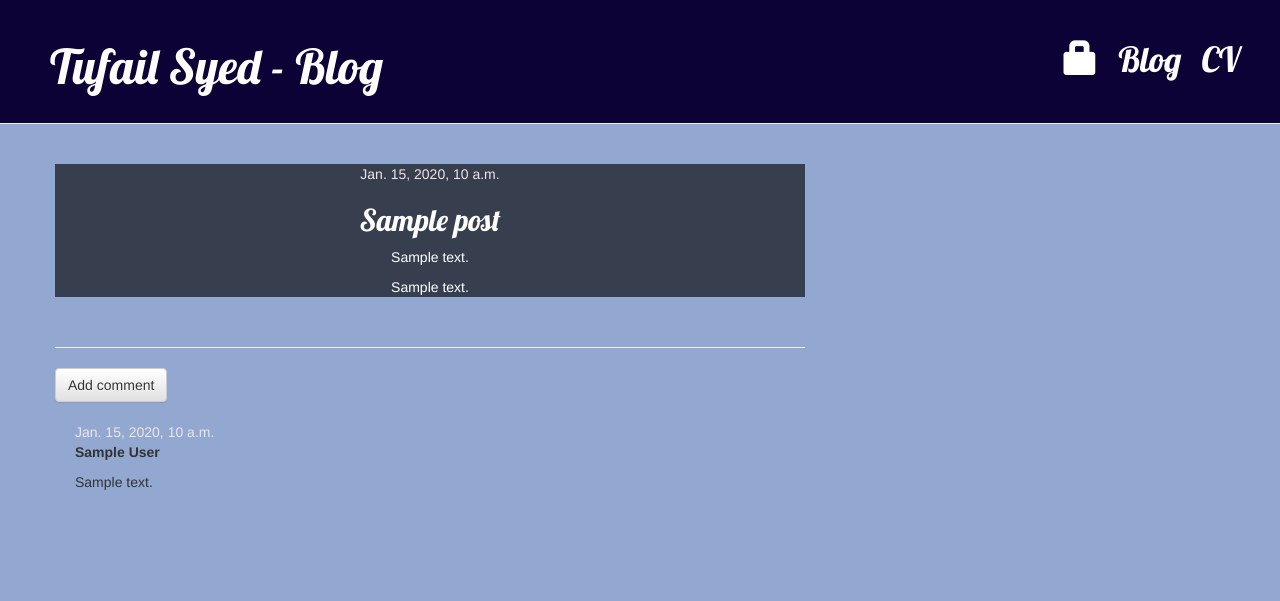
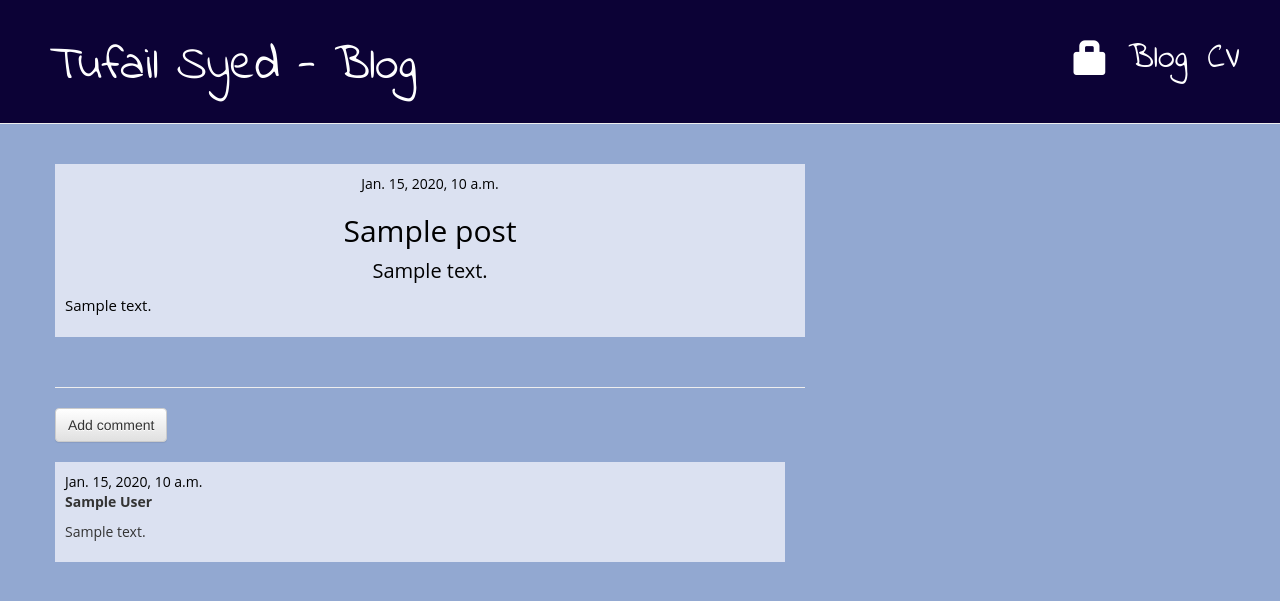
Before and after one commit to TufailSyed/my-first-blog, a Django app: page /post/1/ in a window 1280 px wide. Shown: the top 601 px of the page. Run offline with Django 3.2, Linux system fonts and the light colour scheme; tables that the repository leaves empty hold one stand-in row (values such as "Sample post"); some libraries are stand-ins or nearby versions.

Commit message:
Changed css

```diff
--- a/blog/static/css/blog.css
+++ b/blog/static/css/blog.css
@@ -4,6 +4,7 @@ body {background-color: #92a8d1;}
     background-color: #0c0236;
     margin-top: 0;
     padding: 20px 20px 20px 50px;
+    font-family: 'Indie Flower', cursive;
 }
 
 .page-header h1, .page-header h1 a, .page-header h1 a:visited, .page-header h1 a:active {
@@ -17,11 +18,11 @@ body {background-color: #92a8d1;}
 }
 
 h1, h2, h3, h4 {
-    font-family: 'Lobster', cursive;
+    font-family: 'Indie Flower', cursive;
 }
 
 .date {
-    color: #eee5e5;
+    color: black;
 }
 
 .save {
@@ -41,20 +42,42 @@ h1, h2, h3, h4 {
 
 .post {
     margin-top: 20px;
+    padding: 10px;
     text-align: center;
-    background-color: #373f4e;
+    font-family: 'Open Sans', cursive;
+    background-color: #dbe1f1;
     margin-bottom: 50px;
-    color: white;
+    color: black;
 }
 
-.post_description{
-    color: white;
+.post_title {
+    font-family: 'Open Sans', cursive;
+}
+
+.post_description {
+    font-size: 20px;
+}
+
+.post_text {
+    text-align: left;
+    font-size: 15px;
 }
 
 .post h2 a, .post h2 a:visited {
-    color: white;
+    color: black;
 }
 
 .comment {
-    margin: 20px 0px 20px 20px;
+    background-color: #dbe1f1;
+    font-family: 'Open Sans', cursive;
+    padding: 10px;
+    margin: 20px 20px 20px 0px;
 }
+
+.login_form {
+    font-family: 'Open Sans', cursive;
+}
+
+.post-form {
+    font-family: 'Open Sans', cursive;
+}
--- a/blog/templates/blog/base.html
+++ b/blog/templates/blog/base.html
@@ -4,7 +4,7 @@
         <title>Tufail Syed - Blog</title>
         <link rel="stylesheet" href="//maxcdn.bootstrapcdn.com/bootstrap/3.2.0/css/bootstrap.min.css">
         <link rel="stylesheet" href="//maxcdn.bootstrapcdn.com/bootstrap/3.2.0/css/bootstrap-theme.min.css">
-        <link href='//fonts.googleapis.com/css?family=Lobster&subset=latin,latin-ext' rel='stylesheet' type='text/css'>
+        <link href='//fonts.googleapis.com/css?family=Indie+Flower&subset=latin,latin-ext' rel='stylesheet' type='text/css'>
         <link rel="stylesheet" href="{% static 'css/blog.css' %}">
     </head>
     <body>
--- a/blog/templates/blog/post_detail.html
+++ b/blog/templates/blog/post_detail.html
@@ -14,9 +14,9 @@
             <a class="btn btn-default" href="{% url 'post_edit' pk=post.pk %}"><span class="glyphicon glyphicon-pencil"></span></a>
             <a class="btn btn-default" href="{% url 'post_remove' pk=post.pk %}"><span class="glyphicon glyphicon-remove"></span></a>
         {% endif %}
-        <h2 id="post_title">{{ post.title }}</h2>
-        <p id="post_description">{{ post.description|linebreaksbr }}</p>
-        <p id="post_text">{{ post.text|linebreaksbr }}</p>
+        <h2 class="post_title" id="post_title">{{ post.title }}</h2>
+        <p class="post_description" id="post_description">{{ post.description|linebreaksbr }}</p>
+        <p class="post_text" id="post_text">{{ post.text|linebreaksbr }}</p>
     </div>
 
     <hr>
--- a/blog/templates/blog/post_list.html
+++ b/blog/templates/blog/post_list.html
@@ -5,7 +5,7 @@
             <div class="date">
                 <p>published: {{ post.published_date }}</p>
             </div>
-            <h2><a href="{% url 'post_detail' pk=post.pk %}">{{ post.title }}</a></h2>
+            <h2 class="post_title"><a href="{% url 'post_detail' pk=post.pk %}">{{ post.title }}</a></h2>
             <div class="post_description">
                 <p>{{ post.description|linebreaksbr }}</p>
             </div>
--- a/blog/templates/registration/login.html
+++ b/blog/templates/registration/login.html
@@ -7,7 +7,7 @@
 
     <form method="post" action="{% url 'login' %}">
     {% csrf_token %}
-        <table>
+        <table class="login_form">
         <tr>
             <td>{{ form.username.label_tag }}</td>
             <td>{{ form.username }}</td>
--- a/cv/templates/cv/base.html
+++ b/cv/templates/cv/base.html
@@ -4,8 +4,8 @@
         <title>Tufail Syed - Curriculum vitae</title>
         <link rel="stylesheet" href="//maxcdn.bootstrapcdn.com/bootstrap/3.2.0/css/bootstrap.min.css">
         <link rel="stylesheet" href="//maxcdn.bootstrapcdn.com/bootstrap/3.2.0/css/bootstrap-theme.min.css">
-        <link href='//fonts.googleapis.com/css?family=Lobster&subset=latin,latin-ext' rel='stylesheet' type='text/css'>
-        <link rel="stylesheet" href="{% static 'css/blog.css' %}">
+        <link href='//fonts.googleapis.com/css?family=Indie+Flower&subset=latin,latin-ext' rel='stylesheet' type='text/css'>
+        <link rel="stylesheet" href="{% static 'css/cv.css' %}">
     </head>
     <body>
         <div class="page-header">
--- a/cv/templates/cv/cv.html
+++ b/cv/templates/cv/cv.html
@@ -2,7 +2,7 @@
 {% block content %}
     {% for cv in cvs %}
         <div class="cv">
-            <h2>{{ cv.title }}</a></h2>
+            <h2 class="cv_title">{{ cv.title }}</a></h2>
             <div class="cv_text">
                 <p>{{ cv.text|linebreaksbr }}</p>
             </div>
--- a/cv/templates/cv/cv_edit.html
+++ b/cv/templates/cv/cv_edit.html
@@ -1,7 +1,7 @@
 {% extends 'cv/base.html' %}
 
 {% block content %}
-    <h2>New section</h2>
+    <h1>New section</h1>
     <form method="POST" class="cv-form">{% csrf_token %}
         {{ form.as_p }}
         <button type="submit" class="save btn btn-default">Save</button>
```
Also changed, not shown: cv/static/css/cv.css (renamed from cv/static/css/blog.css, +24 -14 lines).
